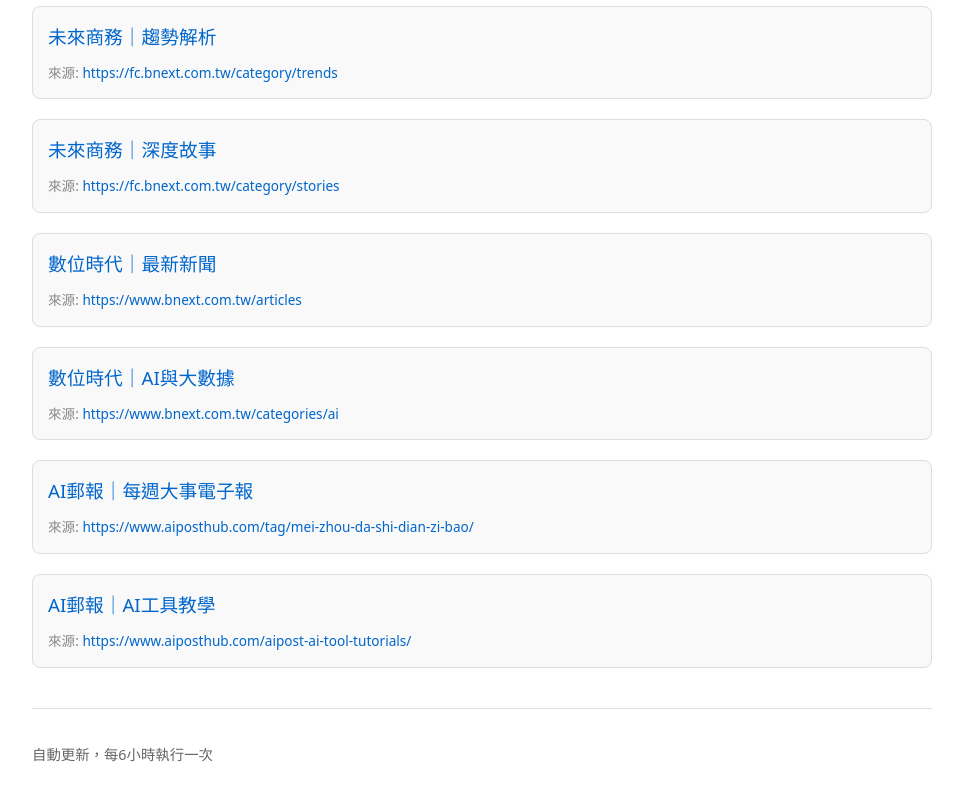
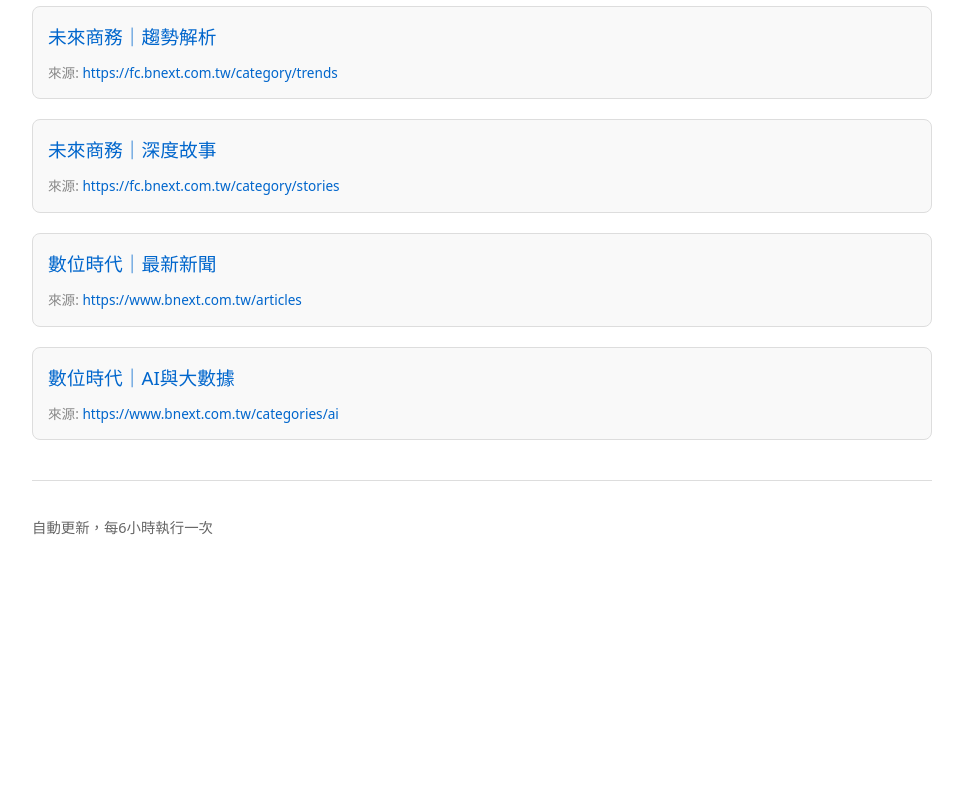
Before and after one commit to Shana030/rsslinks, a plain HTML site: page docs/index.html in a window 1280 px wide. Shown: the part 380-1180 px from the top of the page, without its empty margins (158-1121 px from the left). After the commit the page ends 959 px from the top, so only its background shows below. Drawn offline with Linux system fonts and the light colour scheme.

Commit message:
移除資源

```diff
--- a/categories.json
+++ b/categories.json
@@ -4,7 +4,5 @@
   {"name": "未來商務｜趨勢解析", "url": "https://fc.bnext.com.tw/category/trends", "xml": "trends.xml"},
   {"name": "未來商務｜深度故事", "url": "https://fc.bnext.com.tw/category/stories", "xml": "stories.xml"},
   {"name": "數位時代｜最新新聞", "url": "https://www.bnext.com.tw/articles", "xml": "bnext_articles.xml"},
-  {"name": "數位時代｜AI與大數據", "url": "https://www.bnext.com.tw/categories/ai", "xml": "bnext_ai.xml"},
-  {"name": "AI郵報｜每週大事電子報", "url": "https://www.aiposthub.com/tag/mei-zhou-da-shi-dian-zi-bao/", "xml": "aiposthub.xml"},
-  {"name": "AI郵報｜AI工具教學", "url": "https://www.aiposthub.com/aipost-ai-tool-tutorials/", "xml": "aiposthub_ai_tools.xml"}
+  {"name": "數位時代｜AI與大數據", "url": "https://www.bnext.com.tw/categories/ai", "xml": "bnext_ai.xml"}
 ]
--- a/docs/index.html
+++ b/docs/index.html
@@ -42,14 +42,6 @@
     <h3><a href="https://shana030.github.io/rsslinks/bnext_ai.xml">數位時代｜AI與大數據</a></h3>
     <div class="source-url">來源: <a href="https://www.bnext.com.tw/categories/ai" target="_blank">https://www.bnext.com.tw/categories/ai</a></div>
   </div>
-  <div class="feed-item">
-    <h3><a href="https://shana030.github.io/rsslinks/aiposthub.xml">AI郵報｜每週大事電子報</a></h3>
-    <div class="source-url">來源: <a href="https://www.aiposthub.com/tag/mei-zhou-da-shi-dian-zi-bao/" target="_blank">https://www.aiposthub.com/tag/mei-zhou-da-shi-dian-zi-bao/</a></div>
-  </div>
-  <div class="feed-item">
-    <h3><a href="https://shana030.github.io/rsslinks/aiposthub_ai_tools.xml">AI郵報｜AI工具教學</a></h3>
-    <div class="source-url">來源: <a href="https://www.aiposthub.com/aipost-ai-tool-tutorials/" target="_blank">https://www.aiposthub.com/aipost-ai-tool-tutorials/</a></div>
-  </div>
   <footer>
     <p>自動更新，每6小時執行一次</p>
   </footer>
```
